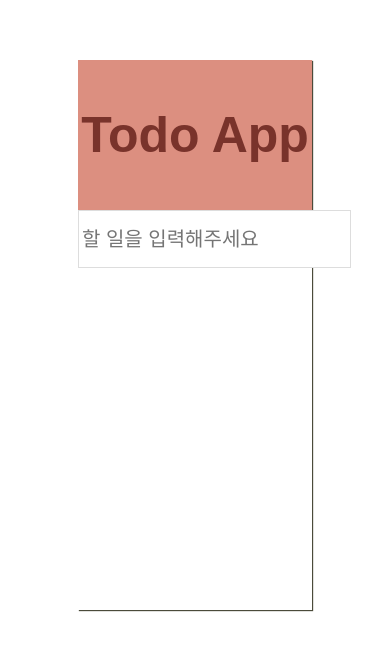
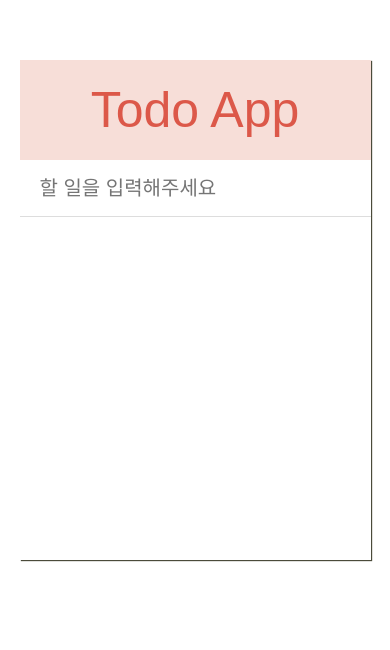
Before and after one commit to wonder789/react-todo-app, a React (Create React App) app: page / in a window 390 px wide. Shown: the part 140-790 px from the top of the page. Built offline with nearby package versions, Linux system fonts and the light colour scheme.

Commit message:
Style 수정

```diff
--- a/src/App.css
+++ b/src/App.css
@@ -6,8 +6,8 @@
 }
 
 .TodoHeader{
-  height: 150px;
-  background: #dc8f80;
+  height: 100px;
+  background: #f7ded8;
   width: 100%;
   text-align: center;
   vertical-align: middle;
@@ -18,8 +18,9 @@
 }
 
 .TodoHeader > h1 {
-  color: #79332b;
+  color: #dc5849;
   font-size: 50px;
+  font-weight: lighter;
 }
 
 .TodoForm {
@@ -29,9 +30,10 @@
 .TodoForm > input[type=text]{
   flex: 1;
   height: 50px;
-  padding: 3px;
+  padding: 3px 20px;
   font-size: 20px;
-  border: 1px solid #ddd;
+  border: none;
+  border-bottom: 1px solid #ddd;
 }
 
 .TodoForm > button{
@@ -56,12 +58,71 @@
 }
 
 .TodoItem {
+  position:relative;
   padding : 13px;
   font-size : 24px;
+  font-weight : lighter;
   border-bottom : 1px solid #ddd;
+}
+
+.TodoItem:hover .TodoItemDelete{
+  opacity : 1;
+}
+
+.Checkbox{
+  margin-right: 10px;
+  cursor: pointer;
+}
+
+.Checkbox i.fa{
+  color: #d8b4b4;
+  margin-right: 10px;
+}
+
+.TodoContent.complete{
+  text-decoration: line-through;
+  color: #989898;
 }
 
 .TodoItem input[type=checkbox]{
   vertical-align:middle;
   margin-right:10px;
 }
+
+.TodoItemDelete{
+  cursor:pointer;
+  transition:.2s;
+  opacity : 0;
+  position: absolute;
+  right: 10px;
+  top: 5px;
+  color: #bf1313;
+  border: none;
+  padding: 8px;
+}
+
+.TodoFooter{
+  font-size: 18px;
+  display: flex;
+  font-weight: lighter;
+  height: 50px;
+  color: #4b4b4b;
+  justify-content: center;
+}
+
+.TodoStatus{
+  flex: 1;
+  padding: 12px 20px;
+}
+
+.TodoFilterGroup{
+  width: 300px;
+  padding: 12px 20px;
+  box-sizing: border-box;
+  text-align: right;
+}
+@media (max-width:600px){
+  .TodoApp {
+    width:90%;
+  }
+}
```
